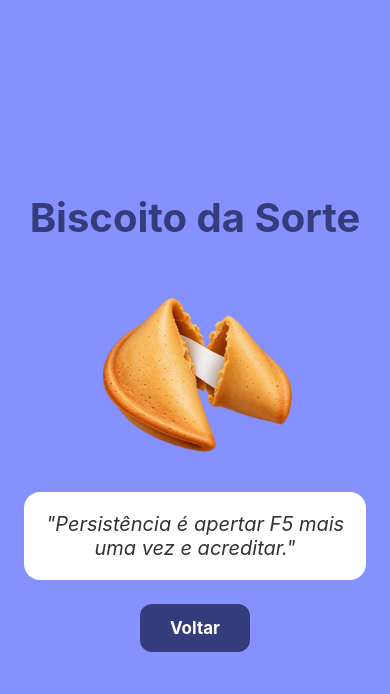
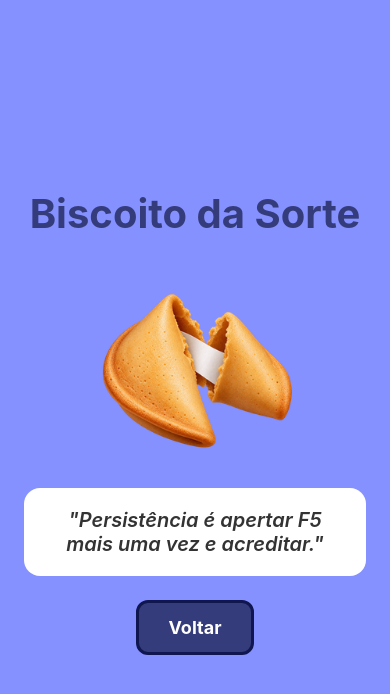
Before and after one commit to guustavo-m/biscoito, a React Native app: screen / in a window 390 px wide. Both pictures are taken after a click on the element 195 px from the left and 439 px from the top of the page. Shown: the top 694 px of the page. Built offline with nearby package versions, Linux system fonts and the light colour scheme.

Commit message:
modifying button and adding pressed style

```diff
--- a/App.js
+++ b/App.js
@@ -70,7 +70,7 @@ export default function App() {
           <Text style={styles.frase}>"{frase}"</Text>
         </View>
 
-        <Pressable style={styles.botao} onPress={voltarBiscoito}>
+        <Pressable style={({pressed}) => [styles.botao, pressed && styles.botaoPressionado]} onPress={voltarBiscoito}>
           <Text style={styles.textoBotao}>Voltar</Text>
         </Pressable>
       </>
@@ -121,6 +121,7 @@ const styles = StyleSheet.create({
     textAlign: "center",
     color: "#333333",
     fontStyle: "italic",
+    fontWeight: "600"
   },
 
   botao: {
@@ -128,11 +129,19 @@ const styles = StyleSheet.create({
     paddingVertical: 14,
     paddingHorizontal: 30,
     borderRadius: 12,
+    borderColor: "#10164f",
+    borderWidth: 3
+  },
+
+  botaoPressionado: {
+    backgroundColor: "#4a52a0",
+    transform: [{ scale: 1.03 }],
+    borderColor: "#252b69",
   },
 
   textoBotao: {
     color: "#FFFFFF",
-    fontSize: 17,
+    fontSize: 18,
     fontWeight: "bold",
   },
 });
```
